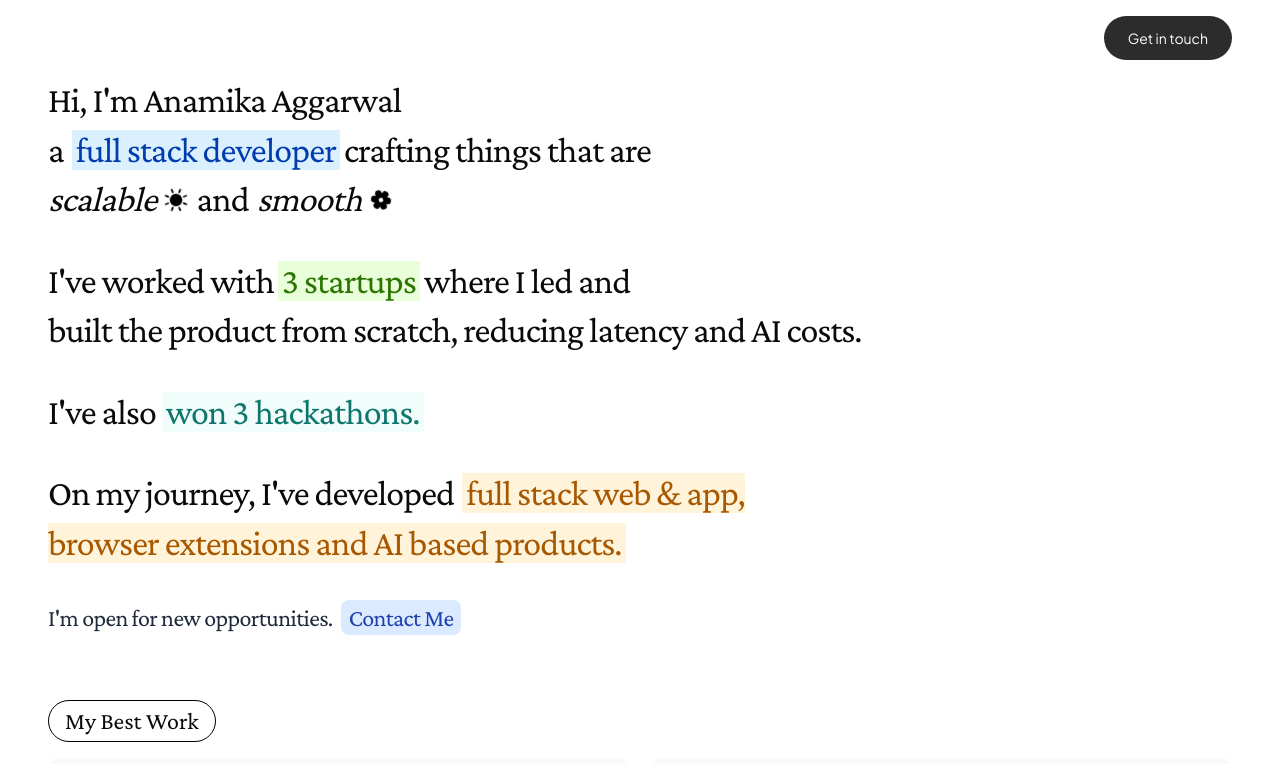
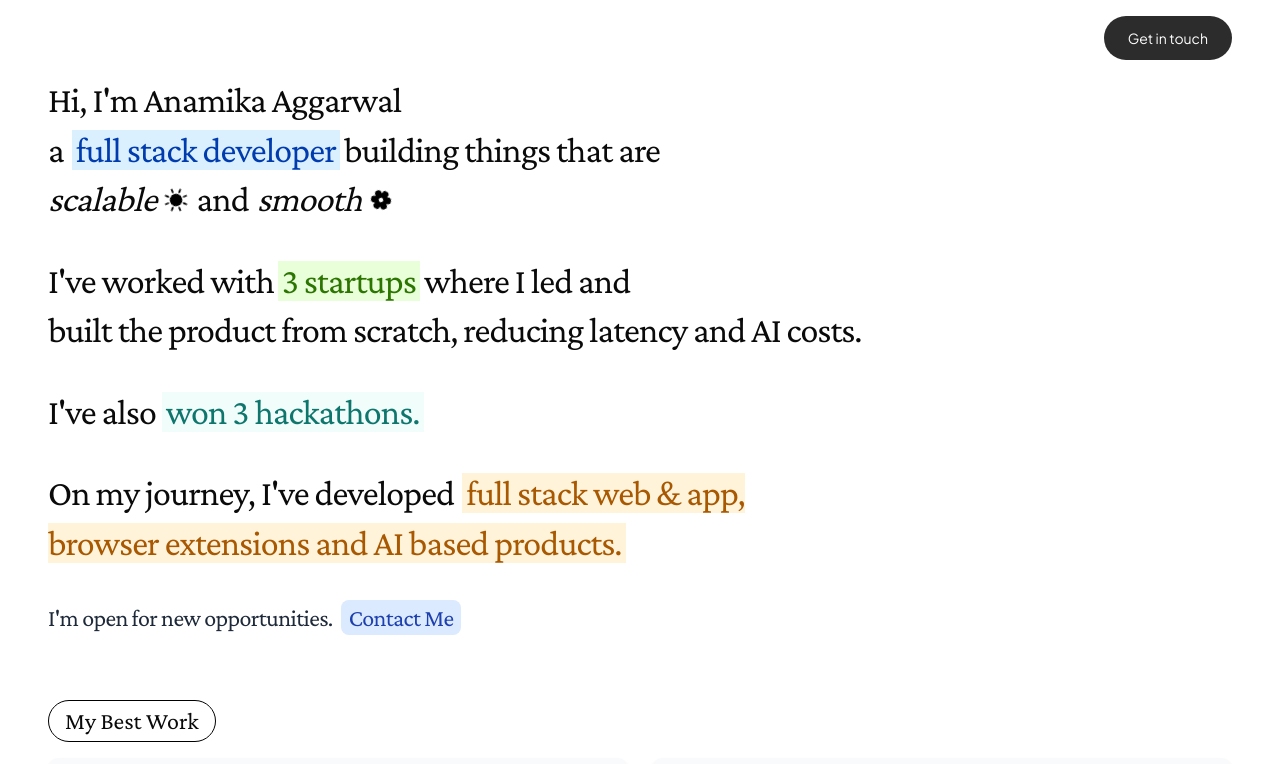
Before and after one commit to Anamika1608/portfolio, a Next.js app: page / in a window 1280 px wide. Shown: the top 764 px of the page. Built offline with nearby package versions, Linux system fonts and the light colour scheme.

Commit message:
replace crafitng word with building

```diff
--- a/src/components/Hero/HeroSection.tsx
+++ b/src/components/Hero/HeroSection.tsx
@@ -14,7 +14,7 @@ export function HeroSection() {
         <span className="bg-[#DAF0FF] text-[#003CAE] px-1 ml-2 font-medium mr-1">
           full stack developer
         </span>
-        crafting things that are
+        building things that are
         <span className="flex items-center flex-wrap gap-2">
           <span className="italic">scalable</span>
           <img
```
